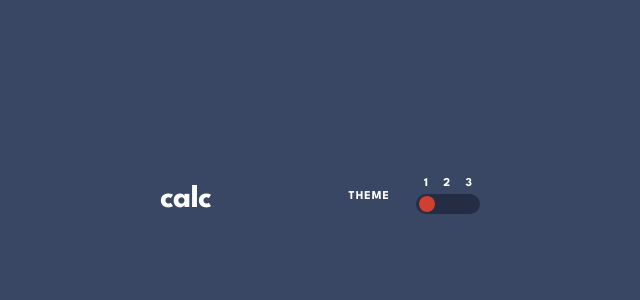
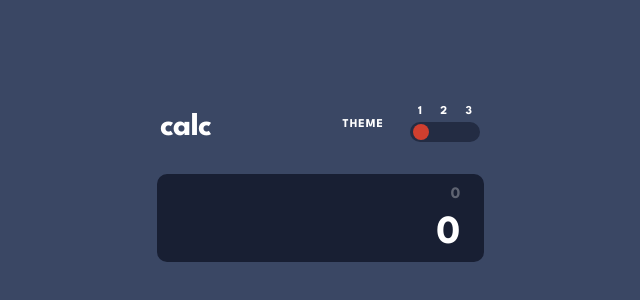
Before and after one commit to SabaMarghania1/calculator-with-theme-modes, a plain HTML site: page index.html in a window 1280 px wide. Shown: the part 204-504 px from the top of the page, without its empty margins (320-960 px from the left). Drawn offline with Linux system fonts and the light colour scheme.

Commit message:
finish screen

```diff
--- a/index.html
+++ b/index.html
@@ -26,5 +26,11 @@
         </div>
       </div>
     </header>
+    <main>
+      <section class="result" id="result">
+        <p class="result_p opacy" id="result_screenH">0</p>
+        <p class="result_p" id="result_screen">0</p>
+      </section>
+    </main>
   </body>
 </html>
--- /dev/null
+++ b/reset.css
@@ -0,0 +1,124 @@
+html,
+body,
+div,
+span,
+applet,
+object,
+iframe,
+h1,
+h2,
+h3,
+h4,
+h5,
+h6,
+p,
+blockquote,
+pre,
+a,
+abbr,
+acronym,
+address,
+big,
+cite,
+code,
+del,
+dfn,
+em,
+img,
+ins,
+kbd,
+q,
+s,
+samp,
+small,
+strike,
+strong,
+sub,
+sup,
+tt,
+var,
+b,
+u,
+i,
+center,
+dl,
+dt,
+dd,
+ol,
+ul,
+li,
+fieldset,
+form,
+label,
+legend,
+table,
+caption,
+tbody,
+tfoot,
+thead,
+tr,
+th,
+td,
+article,
+aside,
+canvas,
+details,
+embed,
+figure,
+figcaption,
+footer,
+header,
+hgroup,
+menu,
+nav,
+output,
+ruby,
+section,
+summary,
+time,
+mark,
+audio,
+video {
+  margin: 0;
+  padding: 0;
+  border: 0;
+  font-size: 100%;
+  font: inherit;
+  vertical-align: baseline;
+}
+/* HTML5 display-role reset for older browsers */
+article,
+aside,
+details,
+figcaption,
+figure,
+footer,
+header,
+hgroup,
+menu,
+nav,
+section {
+  display: block;
+}
+body {
+  line-height: 1;
+}
+ol,
+ul {
+  list-style: none;
+}
+blockquote,
+q {
+  quotes: none;
+}
+blockquote:before,
+blockquote:after,
+q:before,
+q:after {
+  content: "";
+  content: none;
+}
+table {
+  border-collapse: collapse;
+  border-spacing: 0;
+}
--- a/style.css
+++ b/style.css
@@ -1,5 +1,6 @@
 @import url("https://fonts.googleapis.com/css2?family=League+Spartan:wght@700&display=swap");
 
+@import url(reset.css);
 :root {
   --main-background: hsl(222, 26%, 31%);
   --keypad-background: hsl(223, 31%, 20%);
@@ -63,17 +64,20 @@
 * {
   margin: 0;
   padding: 0;
-  box-sizing: border-box;
 }
 
 body {
+  font-family: "League Spartan", sans-serif;
+  font-weight: 700;
   display: flex;
-  flex-direction: column;
   align-items: center;
   justify-content: center;
+  flex-direction: column;
+  background: var(--main-background);
+  height: 100%;
   min-height: 100vh;
-  font-family: "League Spartan", sans-serif;
-  background-color: var(--main-background);
+  width: 100vw;
+  min-width: 100%;
 }
 
 header {
@@ -123,13 +127,12 @@ button {
   line-height: 11px;
   text-align: center;
   letter-spacing: 1px;
-  /* color: ; */
   margin-right: 26px;
 }
 input[type="range"] {
   -webkit-appearance: none;
   height: 20px;
-  background: #242d44;
+  background: var(--keypad-background);
   border-radius: 13px;
   background-repeat: no-repeat;
   overflow: hidden;
@@ -144,6 +147,36 @@ input[type="range"]::-webkit-slider-thumb {
   -webkit-appearance: none;
   width: 16px;
   height: 16px;
-  background: var(--thumb-background-color, #d03f2f);
+  background: var(--key-background2);
   border-radius: 50%;
 }
+
+/* Calculator content */
+
+.result {
+  background: #181f33;
+  border-radius: 10px;
+  width: 279px;
+  height: 88px;
+  margin: 32px 0 24px 0;
+  display: flex;
+  flex-direction: column;
+  align-items: end;
+  padding: 0 24px;
+}
+
+.result_p {
+  font-size: 40px;
+  line-height: 37px;
+  text-align: right;
+  letter-spacing: -0.666667px;
+  color: var(--header-texts);
+  max-width: 100%;
+  margin-top: 12px;
+  overflow: hidden;
+}
+.opacy {
+  opacity: 0.3;
+  font-size: 16px;
+  line-height: 17px;
+}
```
